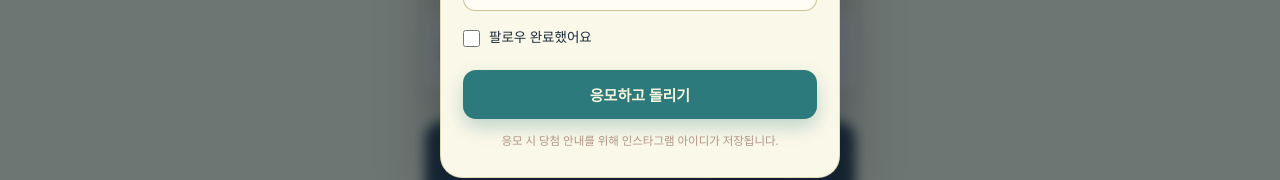
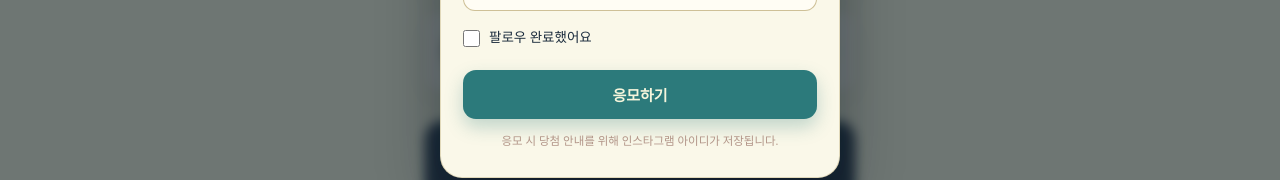
Before and after one commit to guystyle/ullim-event, a Next.js app: page / in a window 1280 px wide. Both pictures are taken after a click on the button "럭키드로우 응모하기". Shown: the part 429-609 px from the top of the page. Built offline with nearby package versions, Linux system fonts and the light colour scheme; a web font is replaced by a local one.

Commit message:
Simplify submit button label to '응모하기'
Co-Authored-By: Claude Sonnet 4.6 <noreply@anthropic.com>
Claude-Session: https://claude.ai/code/session_01SmFQHBgY49LmuB9gtK8wxu

```diff
--- a/components/LuckyDraw.tsx
+++ b/components/LuckyDraw.tsx
@@ -216,7 +216,7 @@ export default function LuckyDraw() {
                 {error && <p className="form-error">{error}</p>}
 
                 <button type="submit" className="btn-primary" disabled={submitting}>
-                  {submitting ? "응모 중..." : "응모하고 돌리기"}
+                  {submitting ? "응모 중..." : "응모하기"}
                 </button>
                 <p className="form-fineprint">
                   응모 시 당첨 안내를 위해 인스타그램 아이디가 저장됩니다.
```
